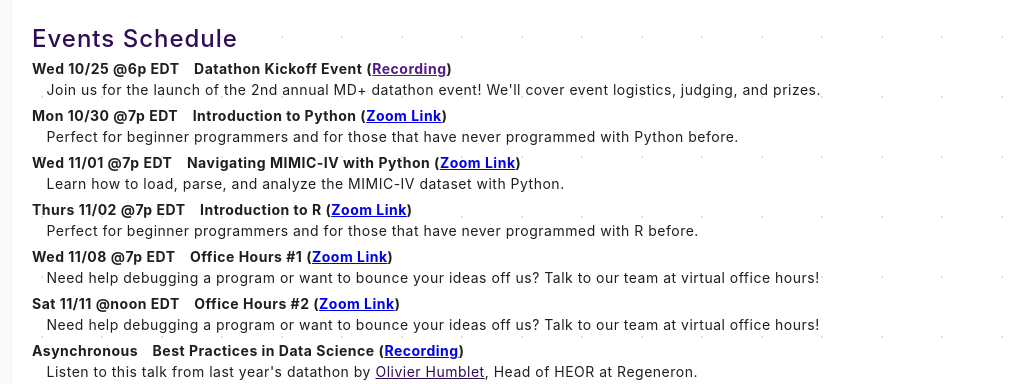
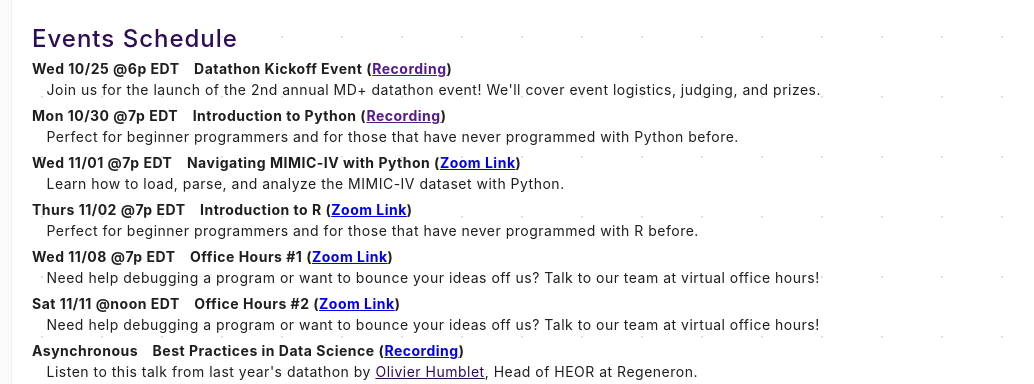
Before and after one commit to MDplusOfficial/MDplusDSAI, a Flask app: page /datathon/2023 in a window 1280 px wide. Shown: the part 1073-1457 px from the top of the page, without its empty margins (116-1150 px from the left). Run offline with Flask 2, Linux system fonts and the light colour scheme; some libraries are stand-ins or nearby versions.

Commit message:
Added recording

```diff
--- a/app/templates/datathon2023.html
+++ b/app/templates/datathon2023.html
@@ -55,7 +55,7 @@
 
     <h2>Events Schedule</h2>
     <p class="info"><b>Wed 10/25 @6p EDT</b>&emsp;<b>Datathon Kickoff Event (<a href="https://youtu.be/7hjTrusgtoc" target="_blank" style="color: rgb(85, 26, 139);">Recording</a>)</b><br />&emsp;Join us for the launch of the 2nd annual MD+ datathon event! We&apos;ll cover event logistics, judging, and prizes.</p>
-    <p class="info"><b>Mon 10/30 @7p EDT</b>&emsp;<b>Introduction to Python (<a href="https://pennmedicine.zoom.us/j/5542761067" target="_blank">Zoom Link</a>)</b><br />&emsp;Perfect for beginner programmers and for those that have never programmed with Python before.</p>
+    <p class="info"><b>Mon 10/30 @7p EDT</b>&emsp;<b>Introduction to Python (<a href="https://youtu.be/bJlYNFWc2vs" target="_blank" style="color: rgb(85, 26, 139);">Recording</a>)</b><br />&emsp;Perfect for beginner programmers and for those that have never programmed with Python before.</p>
     <p class="info"><b>Wed 11/01 @7p EDT</b>&emsp;<b>Navigating MIMIC-IV with Python (<a href="https://pennmedicine.zoom.us/j/5542761067" target="_blank">Zoom Link</a>)</b><br />&emsp;Learn how to load, parse, and analyze the MIMIC-IV dataset with Python.</p>
     <p class="info"><b>Thurs 11/02 @7p EDT</b>&emsp;<b>Introduction to R (<a href="https://pennmedicine.zoom.us/j/5542761067" target="_blank">Zoom Link</a>)</b><br />&emsp;Perfect for beginner programmers and for those that have never programmed with R before.</p>
     <p class="info"><b>Wed 11/08 @7p EDT</b>&emsp;<b>Office Hours #1 (<a href="https://pennmedicine.zoom.us/j/5542761067" target="_blank">Zoom Link</a>)</b><br />&emsp;Need help debugging a program or want to bounce your ideas off us? Talk to our team at virtual office hours!</p>
```
